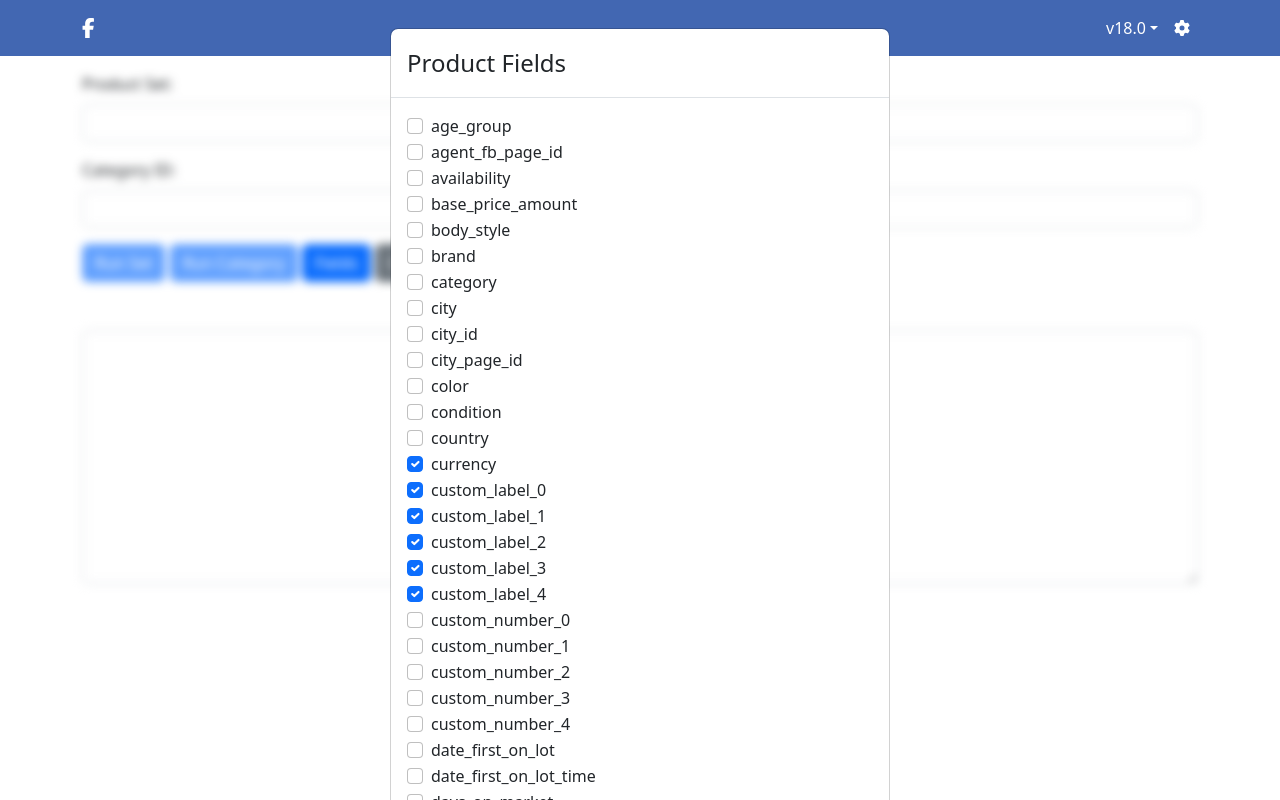
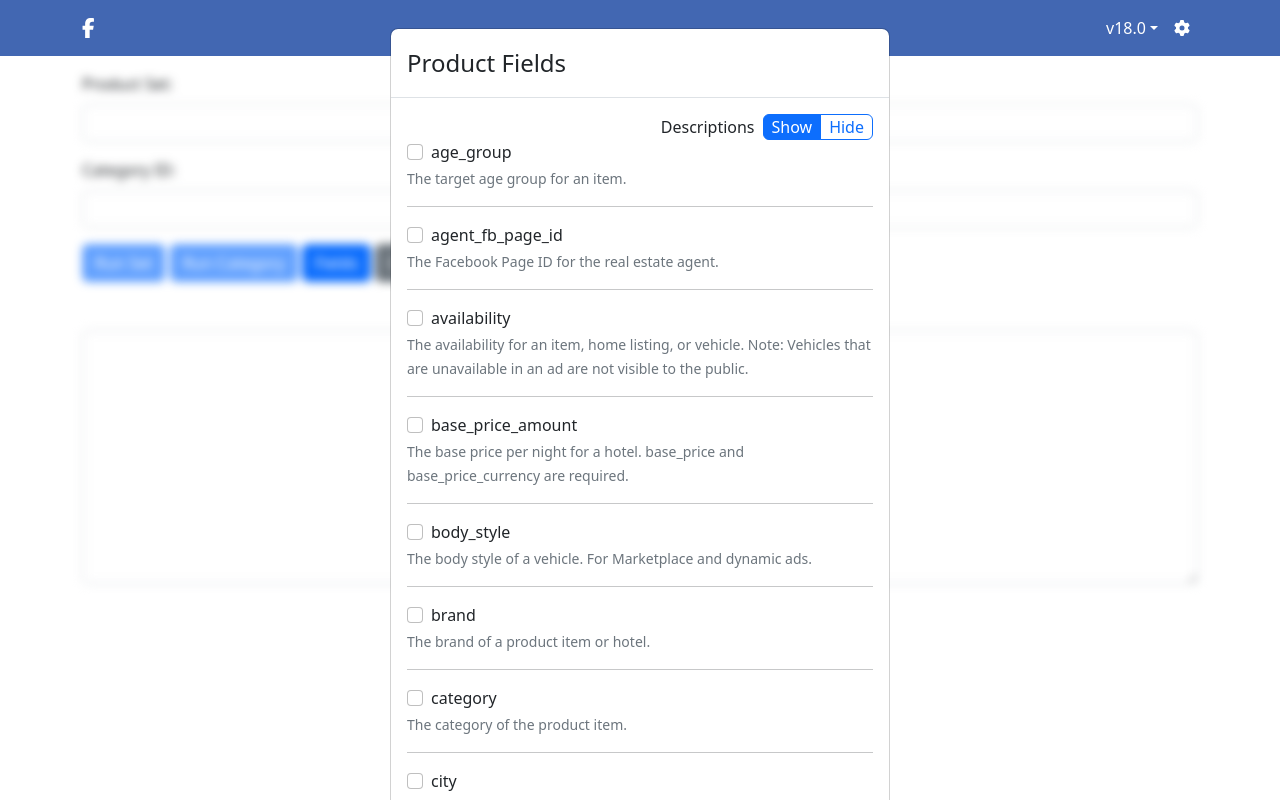
Before and after one commit to taskinoz/Facebook-API-Tester, a React (Vite) app: page / in a window 1280 px wide. Both pictures are taken after a click on the button "Fields". Built offline with nearby package versions, Linux system fonts and the light colour scheme.

Commit message:
Added descriptions

```diff
--- a/src/App.jsx
+++ b/src/App.jsx
@@ -46,8 +46,6 @@ function App() {
     "image_url",
     "url",
   ]);
-
-  console.log(selectedFields);
 
   const handleProductSet = () => {
     const checks = [
--- a/src/Components/FieldSelector.jsx
+++ b/src/Components/FieldSelector.jsx
@@ -1,5 +1,5 @@
 import { useState } from "react";
-import { Form, Modal, Button } from "react-bootstrap";
+import { Form, Modal, Button, ToggleButton, ButtonGroup } from "react-bootstrap";
 
 const FieldSelector = ({
   fields,
@@ -8,7 +8,7 @@ const FieldSelector = ({
   setShowFields,
 }) => {
   const [newFields, setNewFields] = useState(selectedFields);
-
+  const [description, setDescription] = useState(true);
   return (
     <div
       className="modal show"
@@ -19,7 +19,35 @@ const FieldSelector = ({
           <Modal.Title>Product Fields</Modal.Title>
         </Modal.Header>
         <Modal.Body>
+          <div className="d-flex justify-content-end align-items-center">
+            <span className="mx-2">Descriptions</span>
+            <ButtonGroup toggle>
+              <ToggleButton
+                className="py-0 px-2"
+                type="radio"
+                variant="outline-primary"
+                name="radio"
+                value={1}
+                checked={description}
+                onClick={() => setDescription(true)}
+              >
+                Show
+              </ToggleButton>
+              <ToggleButton
+                className="py-0 px-2"
+                type="radio"
+                variant="outline-primary"
+                name="radio"
+                value={0}
+                checked={!description}
+                onClick={() => setDescription(false)}
+              >
+                Hide
+              </ToggleButton>
+            </ButtonGroup>
+          </div>
           {fields.map((field, index) => (
+            <>
               <Form.Check
                 id={field.name}
                 key={index}
@@ -28,6 +56,15 @@ const FieldSelector = ({
                 checked={selectedFields.includes(field.name)}
                 onChange={(e) => onChange(field.name, e.target.checked)}
               />
+              {description && (
+                <>
+                  <Form.Text className="text-muted">
+                    {field.description}
+                  </Form.Text>
+                  {fields.length - 1 !== index && <hr />}
+                </>
+              )}
+            </>
           ))}
         </Modal.Body>
         <Modal.Footer>
@@ -35,7 +72,7 @@ const FieldSelector = ({
             variant="primary"
             onClick={() => {
               setShowFields(false);
-            //   setSelectedFields(newFields);
+              // setSelectedFields(newFields);
             }}
           >
             Save changes
```
Lines whose indentation alone changed are shown as unchanged.
